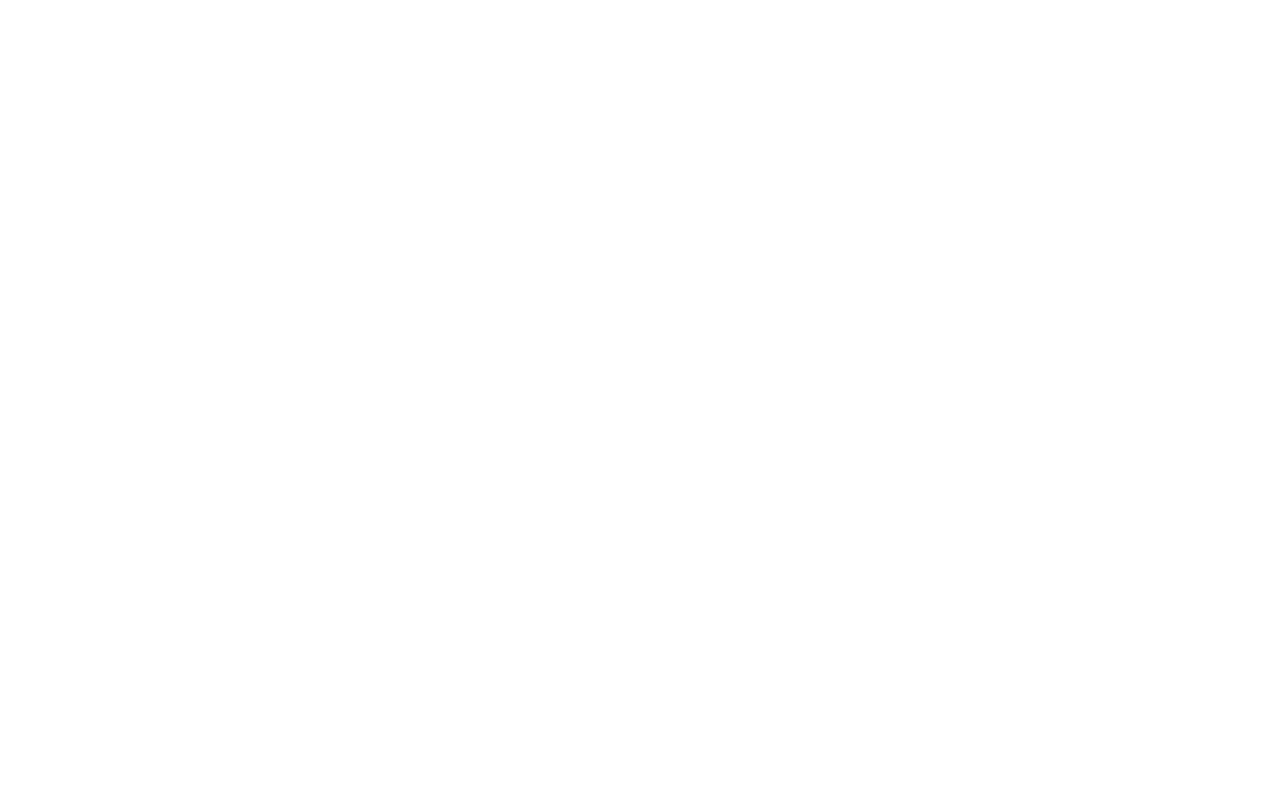
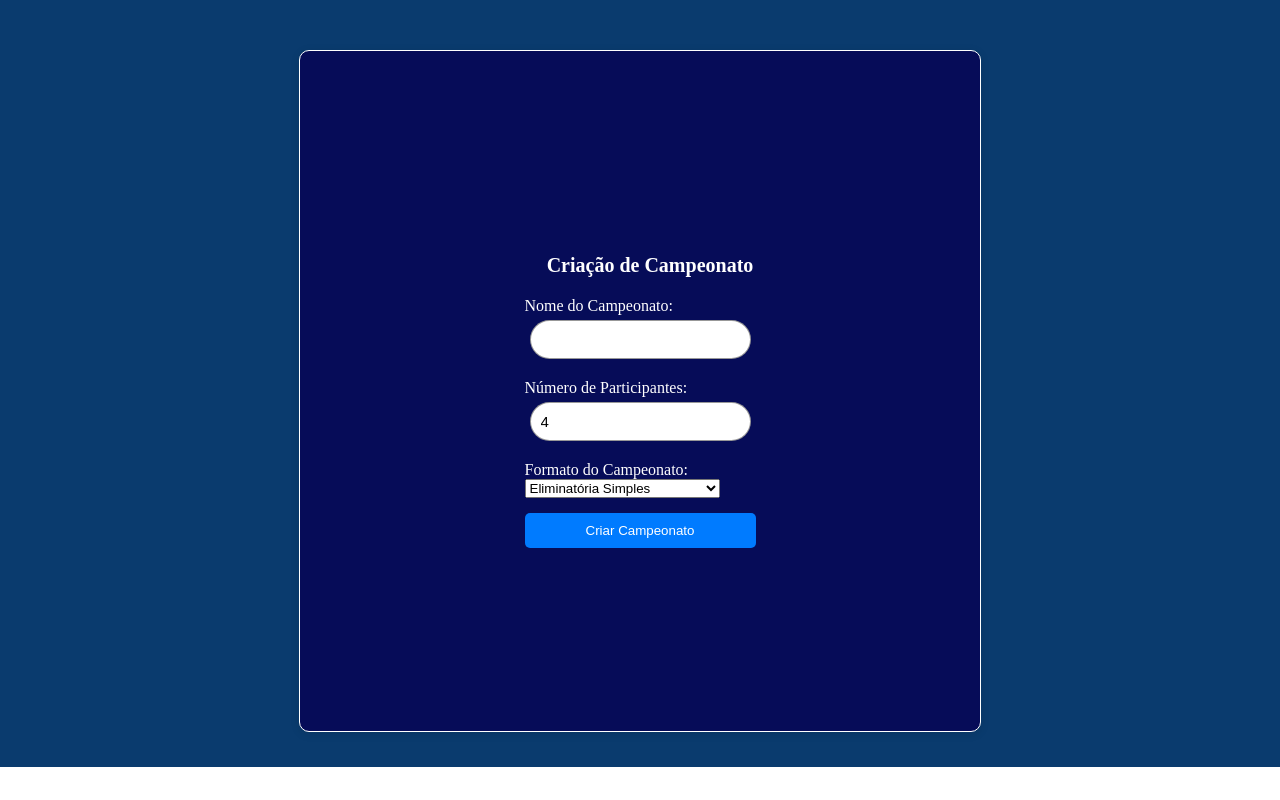
Before and after one commit to scrowYko/ProjetoSA2, a React (Vite) app: page /CriarC in a window 1280 px wide. Before the commit this address had no page. Built offline with nearby package versions, Linux system fonts and the light colour scheme.

Commit message:
nova camp

```diff
--- a/src/App.jsx
+++ b/src/App.jsx
@@ -3,6 +3,7 @@
 import Cadastro from "./pages/Cadastro";
 import EsqueciSenha from "./pages/RecuperacaoSenha";
 import Login from "./pages/Login";
+import CriacaoCampeonato from "./pages/CriarC";
 
 function App() {
   return (
@@ -13,6 +14,7 @@
           <Route path="/Login" element={<Login/>} />
           <Route path="/Cadastro" element={<Cadastro />} />
           <Route path="/RecuperarSenha" element={<EsqueciSenha />} />
+          <Route path="/CriarC" element={<CriacaoCampeonato />} />
         </Routes>
       </Router>
     </>
--- /dev/null
+++ b/src/css/criacaocampeonato.css
@@ -0,0 +1,62 @@
+.background{
+    display:flex;
+    background-color: #0a3b6e;
+    width: 100%;
+    height: 100%;
+    padding-bottom: 35px;
+}
+
+.container {
+    background-color: #060c58;
+    width: 50%;
+    margin: 0 auto;
+    margin-top: 50px;
+    padding: 20px;
+    text-align: center;
+    border: 1px solid #ffffff;
+    border-radius: 10px;
+    box-shadow: 0 2px 10px rgba(0, 0, 0, 0.1);
+  }
+
+  .form {
+    display: flex;
+    flex-direction: column;
+    gap: 15px;
+  }
+
+  input{
+    background-color: #ffffff;
+    border: 1px solid  rgba(0, 0, 0, 0.404);
+  }
+
+  .field {
+    display: flex;
+    flex-direction: column;
+    align-items: flex-start;
+  }
+
+  .button {
+    padding: 10px 20px;
+    background-color: #007BFF;
+    color: white;
+    border: none;
+    border-radius: 5px;
+    cursor: pointer;
+  }
+
+  .button:hover {
+    background-color: #ffffff;
+    color: black;
+  }
+
+  .names{
+    color: white;
+  }
+
+  .text{
+    color: black;
+  }
+
+  .mensagem{
+    color: #ffffff;
+  }
--- /dev/null
+++ b/src/pages/CriarC.jsx
@@ -0,0 +1,61 @@
+import React, { useState } from 'react';
+import '../css/CriacaoCampeonato.css';
+
+const CriacaoCampeonato = () => {
+  const [nome, setNome] = useState('');
+  const [participantes, setParticipantes] = useState(4);
+  const [formato, setFormato] = useState('Eliminatória Simples');
+  const [mensagem, setMensagem] = useState('');
+
+  const handleSubmit = (e) => {
+    e.preventDefault();
+    setMensagem(`Campeonato "${nome}" criado com ${participantes} participantes no formato ${formato}!`);
+  };
+
+  return (
+    <div className='background'>
+    <div className="container">
+      <h1>Criação de Campeonato</h1>
+      <form onSubmit={handleSubmit} className="form">
+        <div className="field">
+          <label className='names'>Nome do Campeonato:</label>
+          <input
+            className='text'
+            type="text"
+            value={nome}
+            onChange={(e) => setNome(e.target.value)}
+            required
+          />
+        </div>
+
+        <div className="field">
+          <label className='names'>Número de Participantes:</label>
+          <input
+            className='text'
+            type="number"
+            min="2"
+            value={participantes}
+            onChange={(e) => setParticipantes(e.target.value)}
+            required
+          />
+        </div>
+
+        <div className="field">
+          <label className='names'>Formato do Campeonato:</label>
+          <select value={formato} onChange={(e) => setFormato(e.target.value)}>
+            <option value="Eliminatória Simples">Eliminatória Simples</option>
+            <option value="Fase de Grupos">Fase de Grupos</option>
+            <option value="Misto">Misto (Grupos + Eliminatória)</option>
+          </select>
+        </div>
+
+        <button type="submit" className="button">Criar Campeonato</button>
+      </form>
+
+      {mensagem && <p className='mensagem'>{mensagem}</p>}
+    </div>
+    </div>
+  );
+};
+
+export default CriacaoCampeonato;
```
